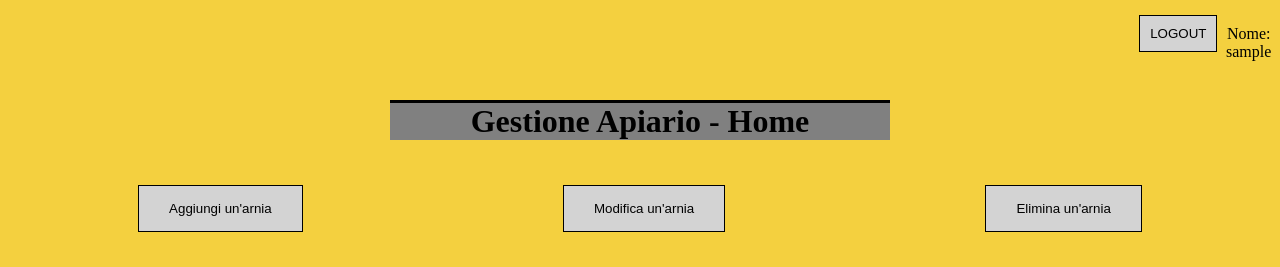
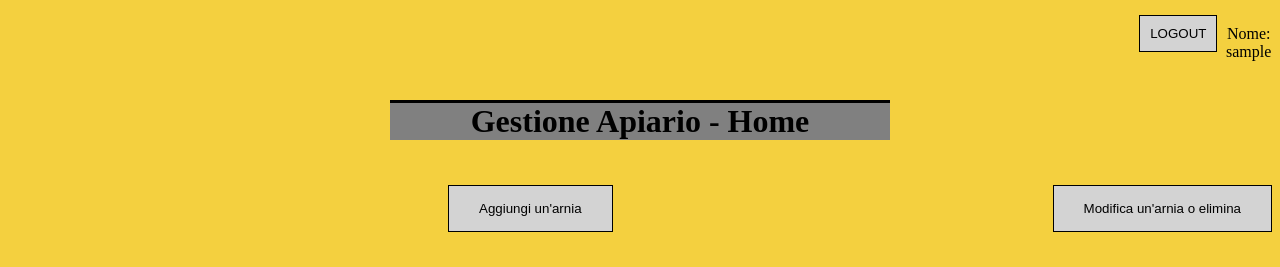
Before and after one commit to ArisPrevitali/GestioneApiario, a PHP site: page /home.php in a window 1280 px wide. Shown: the top 267 px of the page. Run offline with PHP 8.4, Linux system fonts and the light colour scheme; the visitor is signed in with stand-in values (Sample User, id 1).

Commit message:
Change button

```diff
--- a/src/home.php
+++ b/src/home.php
@@ -24,8 +24,9 @@
         <h1 class="title center">Gestione Apiario - Home</h1>
         <div class="div-center">
             <input type="button" class="buttonCenter" name="addArnia" value="Aggiungi un'arnia" onclick="location.href = 'aggiungiArnia.php'">
-            <input type="button" class="buttonCenter" name="modifyArnia" value="Modifica un'arnia" onclick="location.href = 'modificaArnia.php'">
-            <input type="button" class="buttonCenter" name="deleteArnia" value="Elimina un'arnia" onclick="location.href = 'eliminaArnia.php'">
+            <form action='PHP/modificaArniaPHP.php' method='POST'>
+                <input type="submit" class="buttonCenter" name="modifyArnia" value="Modifica un'arnia o elimina">
+            </form>
         </div>
         <!--Aggiungi arnia.file-->
         <table>
```
